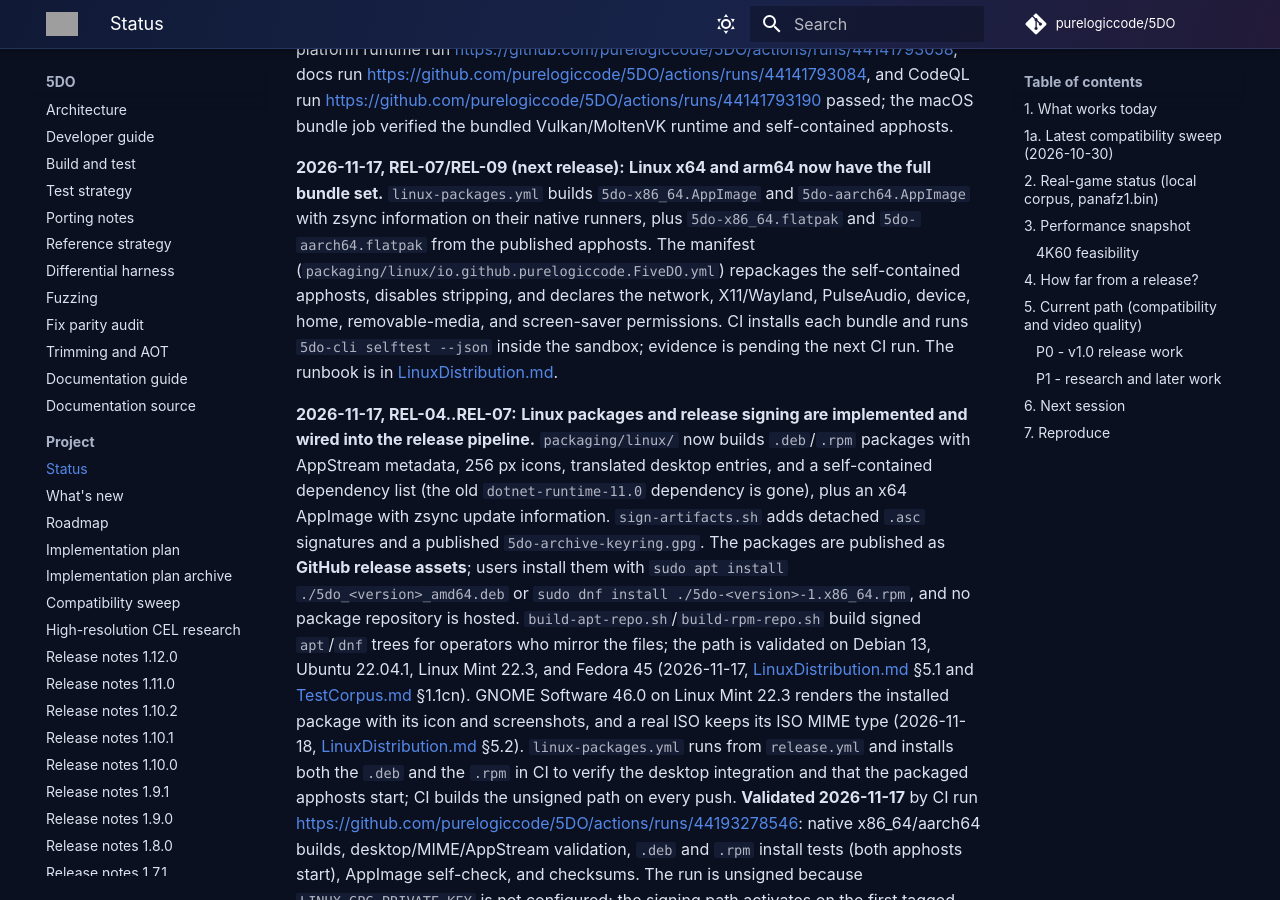
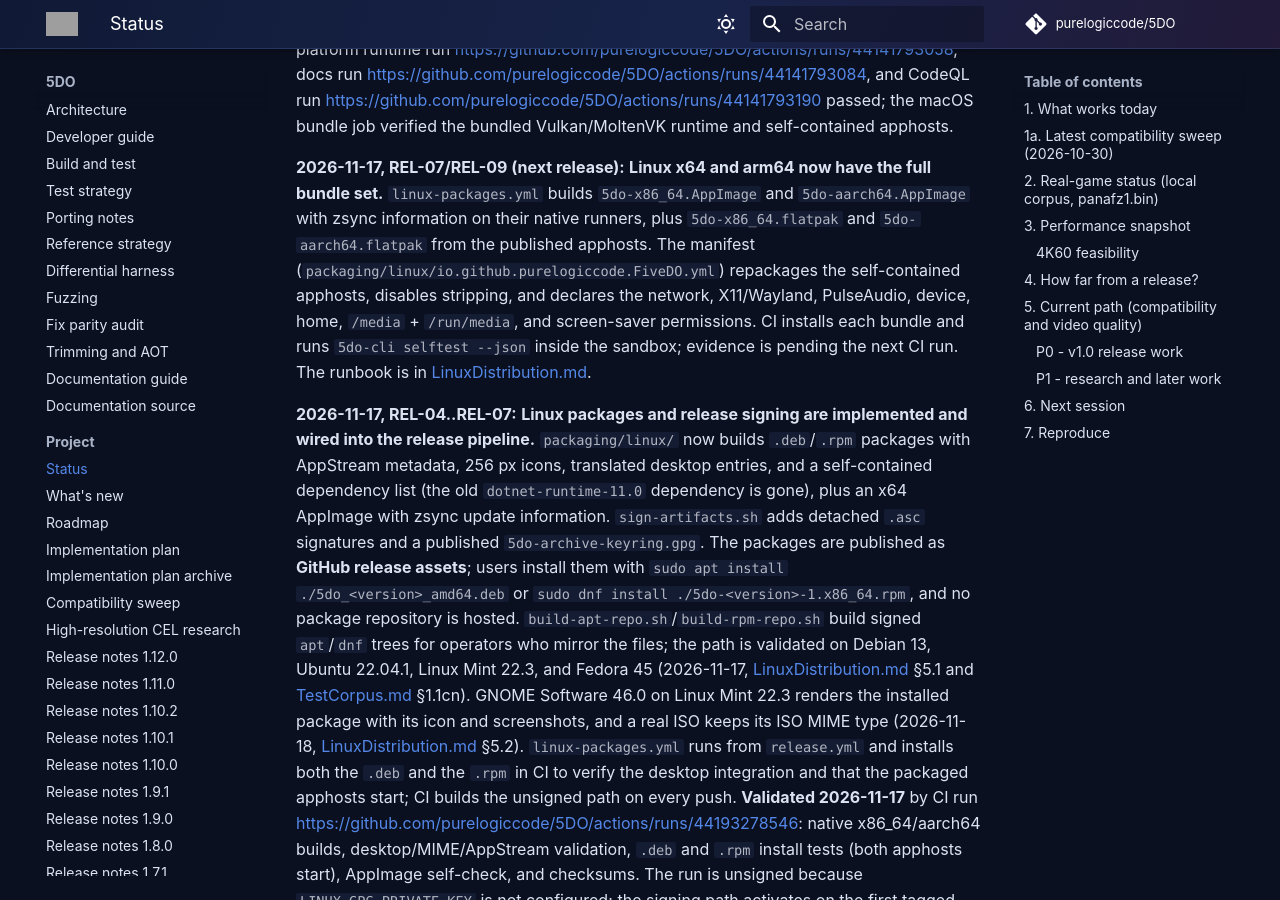
Before and after one commit to purelogiccode/5DO, an MkDocs documentation site: the page built from docs/Status.md, in a window 1280 px wide and 900 px high, scrolled down 918 px. Built offline with MkDocs 1.6.1 and Material for MkDocs 9.7.7, drawn with Linux system fonts in a browser that asks for light colours; comment, search, counter and statistics services are not loaded; grey boxes are pictures that could not be loaded.

Commit message:
Use explicit removable mounts in the Flatpak manifest
finish-args rejected --filesystem=removable-media: that nickname only exists for flatpak override, and the metadata parser accepts host, home, xdg-*, ~/path, and absolute paths. Both linux-packages jobs failed at build-finish; /media and /run/media cover the FHS mount points.

```diff
--- a/docs/Status.md
+++ b/docs/Status.md
@@ -46,7 +46,7 @@ bundle set.** `linux-packages.yml` builds `5do-x86_64.AppImage` and
 `5do-x86_64.flatpak` and `5do-aarch64.flatpak` from the published apphosts. The manifest
 (`packaging/linux/io.github.purelogiccode.FiveDO.yml`) repackages the self-contained
 apphosts, disables stripping, and declares the network, X11/Wayland, PulseAudio, device,
-home, removable-media, and screen-saver permissions. CI installs each bundle and runs
+home, `/media` + `/run/media`, and screen-saver permissions. CI installs each bundle and runs
 `5do-cli selftest --json` inside the sandbox; evidence is pending the next CI run. The
 runbook is in [LinuxDistribution.md](LinuxDistribution.md).
 
```
Also changed, not shown: docs/LinuxDistribution.md (+4 -3 lines), 1 other file.
